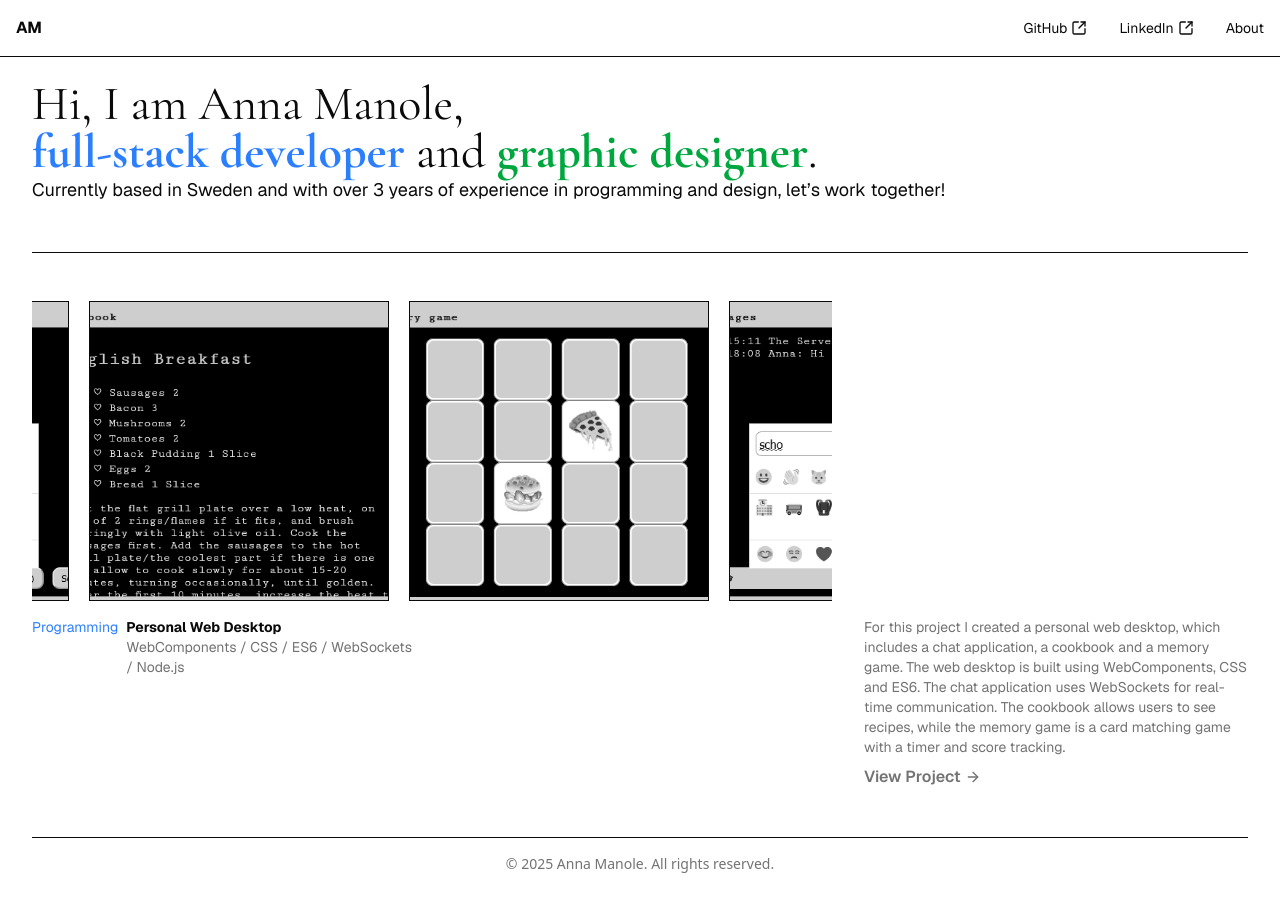
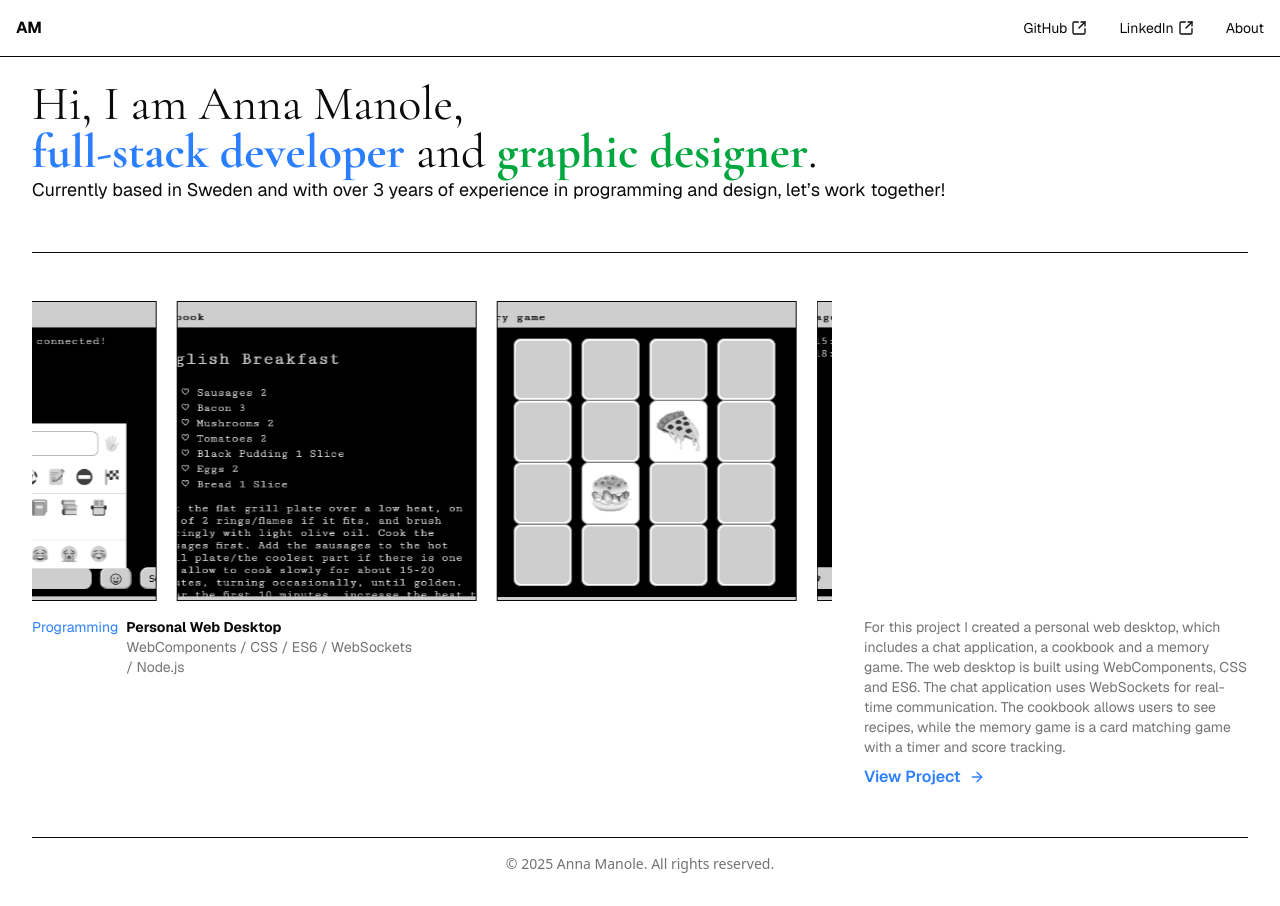
Before and after one commit to AnnaManoleLNU/anna-manole-portfolio, a Next.js app: page / in a window 1280 px wide. Built offline with nearby package versions, Linux system fonts and the light colour scheme.

Commit message:
view project depending on type

```diff
--- a/app/globals.css
+++ b/app/globals.css
@@ -139,7 +139,7 @@
     /* Add padding to the right to create a gap between the last and first card. */
     padding-right: 20px;
     will-change: transform;
-    animation: scrolling 20s linear infinite;
+    animation: scrolling 30s linear infinite;
   }
   .card {
     width: 100%;
--- a/components/project.tsx
+++ b/components/project.tsx
@@ -53,15 +53,15 @@ export default function Project() {
               </div>
               <div className="flex flex-col flex-1 md:ml-48">
                 <p className="text-sm">{project.description}</p>
-                <div className="group font-semibold mt-2 flex items-center">
-      <a
-        href={project.link}
-        className="text-muted-foreground"
-      >
-        View Project
-      </a>
-      <ArrowRight className="inline ml-1 h-4 w-4 text-muted-foreground transition-transform duration-200 group-hover:translate-x-1" />
-    </div>
+                <div
+  className={`group font-semibold mt-2 flex items-center ${
+    project.type === "Programming" ? "text-blue-500 hover:text-blue-600" : "text-green-500 hover:text-green-600"
+  }`}
+>
+  <a href={project.link}>View Project</a>
+  <ArrowRight className="inline ml-2 h-4 w-4 transition-transform duration-300 group-hover:translate-x-1" />
+</div>
+
               </div>
             </div>
           </div>
```
